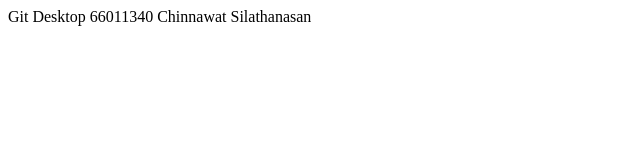
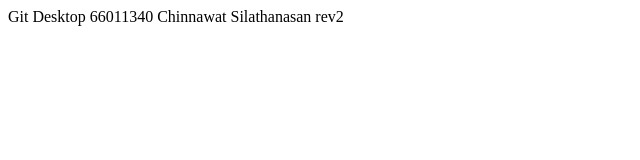
Before and after one commit to kanechinnawat/git101, a plain HTML site: page index.html in a window 1280 px wide. Shown: the full height of the page, 0-640 px from the left. Drawn offline with Linux system fonts and the light colour scheme.

Commit message:
git rev2

```diff
--- a/index.html
+++ b/index.html
@@ -6,6 +6,6 @@
     <title>Document</title>
 </head>
 <body>
-    Git Desktop 66011340 Chinnawat Silathanasan
+    Git Desktop 66011340 Chinnawat Silathanasan rev2
 </body>
 </html>
```
